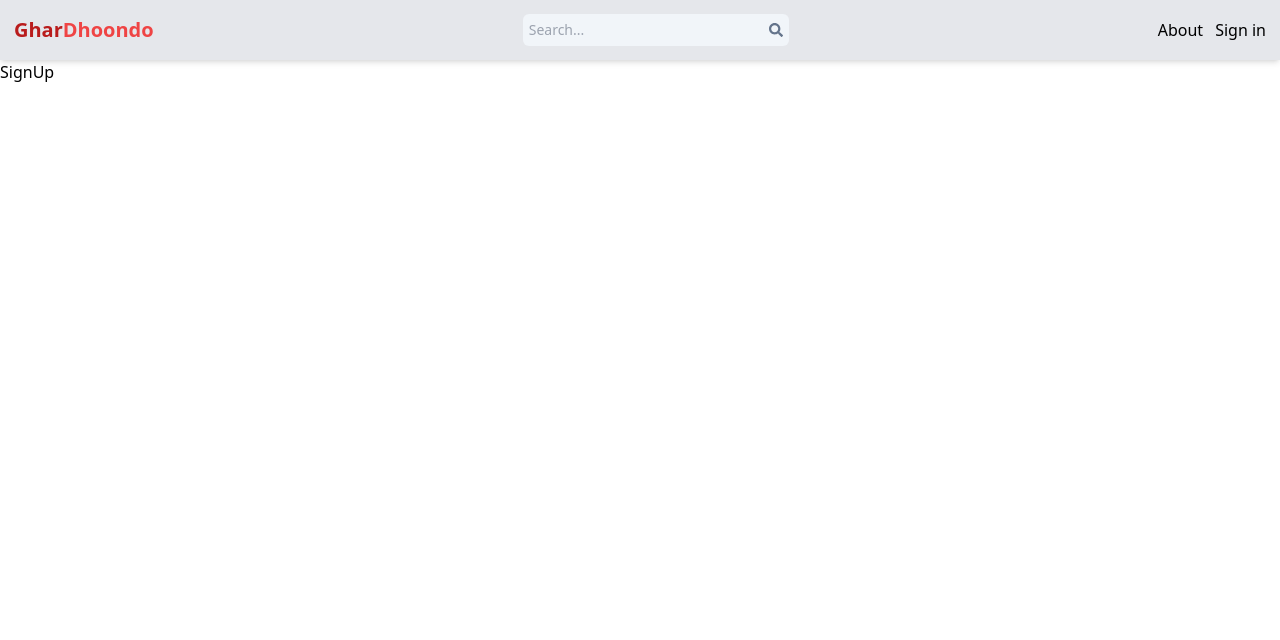
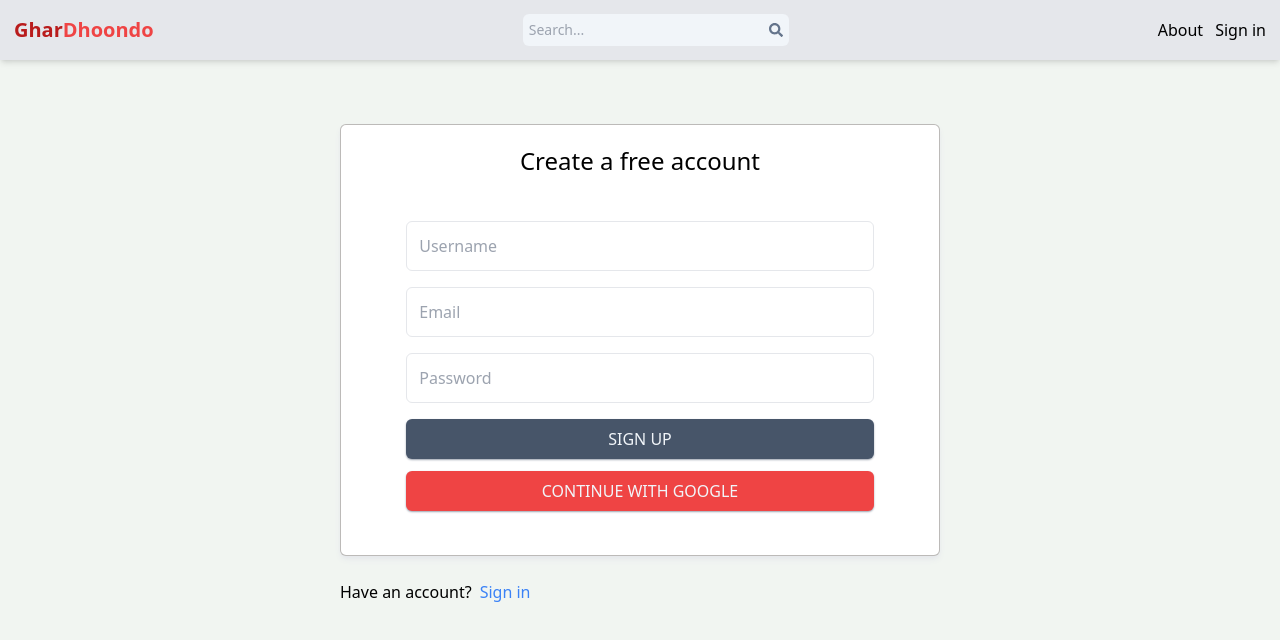
Before and after one commit to VohraAK/MERN-RealEstate, a React (Vite) app in the folder frontend/: page /sign-up in a window 1280 px wide. Shown: the top 640 px of the page. Built offline with nearby package versions, Linux system fonts and the light colour scheme.

Commit message:
complete signup page UI

```diff
--- a/frontend/src/index.css
+++ b/frontend/src/index.css
@@ -1,3 +1,7 @@
 @tailwind base;
 @tailwind components;
 @tailwind utilities;
+
+body{
+    background-color: rgb(241, 245, 241);
+}
--- a/frontend/src/pages/SignUp.jsx
+++ b/frontend/src/pages/SignUp.jsx
@@ -1,7 +1,29 @@
-import React from 'react'
+import React from 'react';
+import { Link } from 'react-router-dom';
 
 export default function SignUp() {
   return (
-    <div>SignUp</div>
+    <div className='p-10'>
+      <div className='bg-white flex flex-col gap-5 center border border-stone-600 border-opacity-40 shadow-gray-200 shadow-md rounded-md p-5 m-6 w-9/12 md:w-6/12 mx-auto'>
+        <h1 className='text-2xl text-center'>Create a free account</h1>
+        <div className='p-6'>
+          <form className='flex flex-col gap-4 items-center'>
+            <input type="text" id='username' placeholder='Username' className='border rounded-md p-3 sm:w-11/12'/>
+            <input type="text" id='email' placeholder='Email' className='border rounded-md p-3 sm:w-11/12'/>
+            <input type="text" id='password' placeholder='Password' className='border rounded-md p-3 sm:w-11/12'/>
+            <div className='flex flex-col sm:w-11/12 gap-3'>
+              <button className='bg-slate-600 text-slate-100 p-2 rounded-md shadow-sm shadow-gray-400'>SIGN UP</button>
+              <button className='bg-red-500 p-2 text-slate-100 rounded-md shadow-sm shadow-gray-400'>CONTINUE WITH GOOGLE</button>
+            </div>
+          </form>
+        </div>
+      </div>
+          <div className='flex flex-row w-9/12 md:w-6/12 mx-auto'>
+            <p>Have an account?</p>
+            <Link to={'/sign-in'}>
+              <span className='mx-2 text-blue-500'>Sign in</span>
+            </Link>
+            </div>
+    </div>
   )
 }
```
Also changed, not shown: 1 other file (tests, documents, lock files or other folders).
